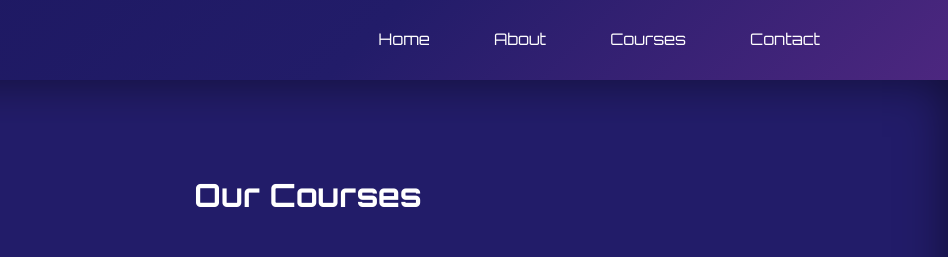
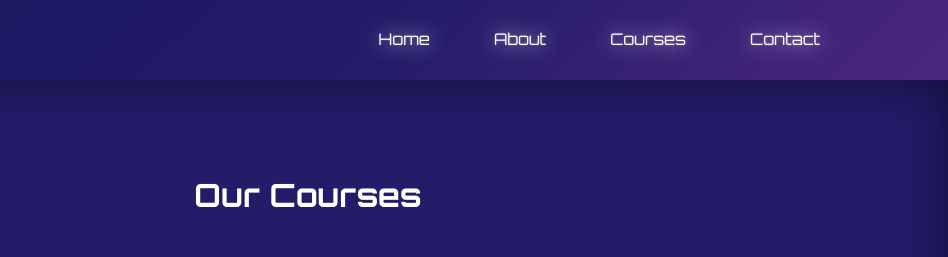
Before and after one commit to msm-rzv/Cosmic-Code-Academy, a plain HTML site: page courses.html in a window 1280 px wide. Shown: the top 257 px of the page, 332-1280 px from the left. Drawn offline with nearby package versions, Linux system fonts and the light colour scheme.

Commit message:
Update courses.html

```diff
--- a/courses.html
+++ b/courses.html
@@ -23,10 +23,10 @@
         <div class="container nav__container">
             <a href="index.html"><img src="./Images/Cosmic-Code Academy Logo.png" alt="Cosmic Code Academy Logo" class="logo"></a>
             <ul class="nav__menu">
-                <li><a href="index.html">Home</a></li>
-                <li><a href="about.html">About</a></li>
-                <li><a href="courses.html">Courses</a></li>
-                <li><a href="contact.html">Contact</a></li>
+                <li class="animate-text-nav"><a href="index.html">Home</a></li>
+                <li class="animate-text-nav"><a href="about.html">About</a></li>
+                <li class="animate-text-nav"><a href="courses.html">Courses</a></li>
+                <li class="animate-text-nav"><a href="contact.html">Contact</a></li>
             </ul>
             <button id="open-menu"><i class="uil uil-bars"></i></button>
             <button id="close-menu"><i class="uil uil-multiply"></i></button>
```
